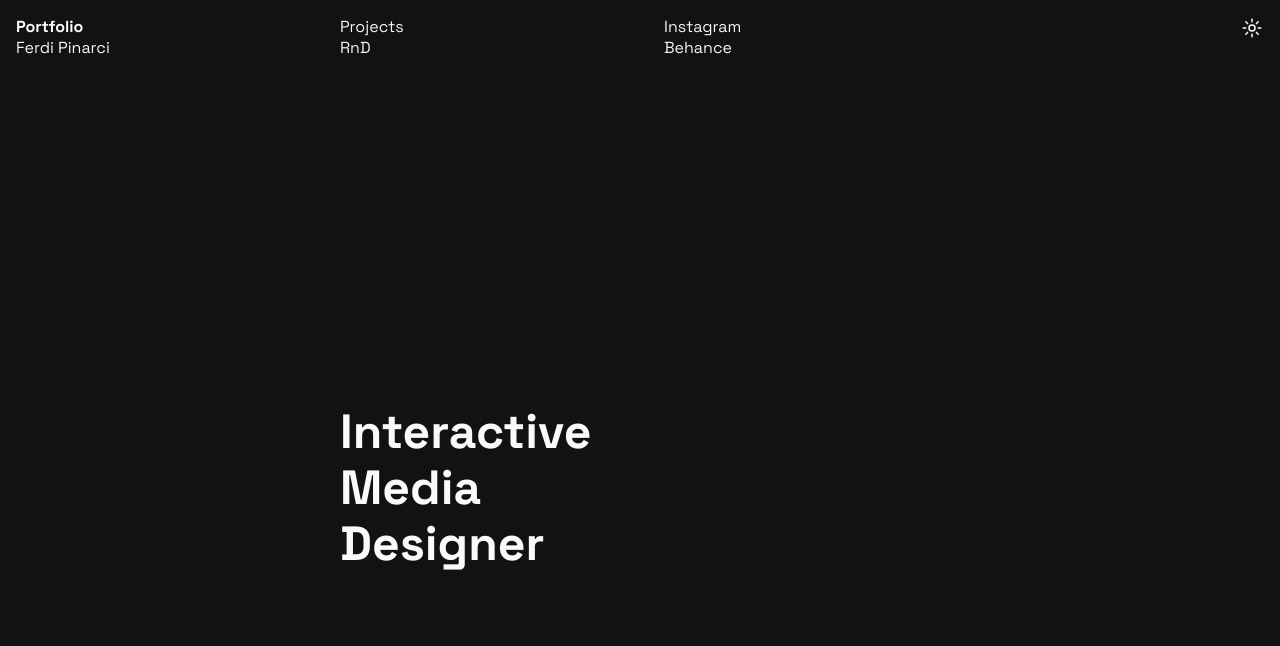
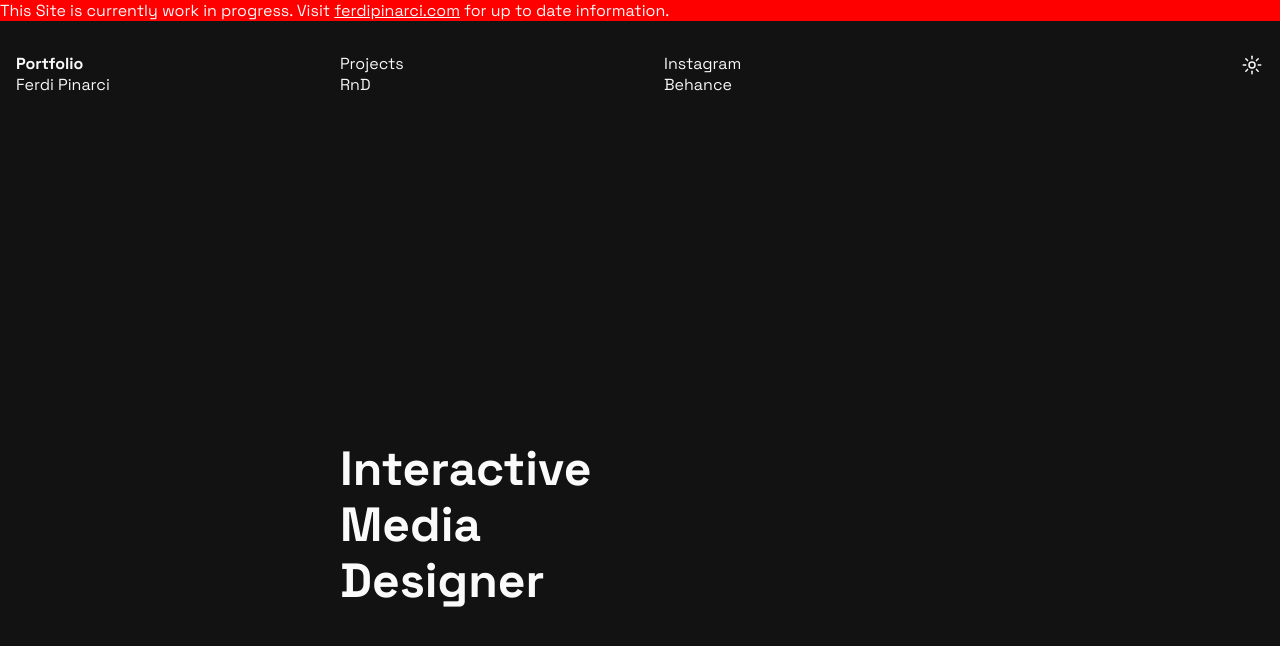
Before and after one commit to Kebab-Designer/Portfolio, a plain HTML site: page index.html in a window 1280 px wide. Drawn offline with nearby package versions, Linux system fonts and the light colour scheme.

Commit message:
added disclaimer

```diff
--- a/index.html
+++ b/index.html
@@ -6,9 +6,11 @@
     <meta name="viewport">
     <title>Portfolio</title>
     <link rel="stylesheet" type="text/css" href="./style.css"/>
-
+    <script src="https://unpkg.com/@barba/core"></script>
 </head>
 <body data-barba="wrapper">
+    <!-- DISCLAIMER -->
+    <p class="disclaimer">This Site is currently work in progress. Visit <a href="https://www.ferdipinarci.com/">ferdipinarci.com</a> for up to date information.</p>
     <!-- Navigation -->
     <header>
     <div id="Nav">
@@ -55,7 +57,6 @@
 
 <!--barba import-->
     <script src="https://unpkg.com/@barba/core"></script>
-
 <!-- Scripts-->
 
 </body>
--- a/style.css
+++ b/style.css
@@ -71,6 +71,17 @@ a:hover {
 
 
 /* Navigation */
+
+/* Disclaimer */
+.disclaimer {
+    margin-top: 0px;
+    background-color: red;
+}
+
+.disclaimer a {
+    text-decoration: underline;
+}
+
 /*CSS GRID*/
 
 #Nav {
```
